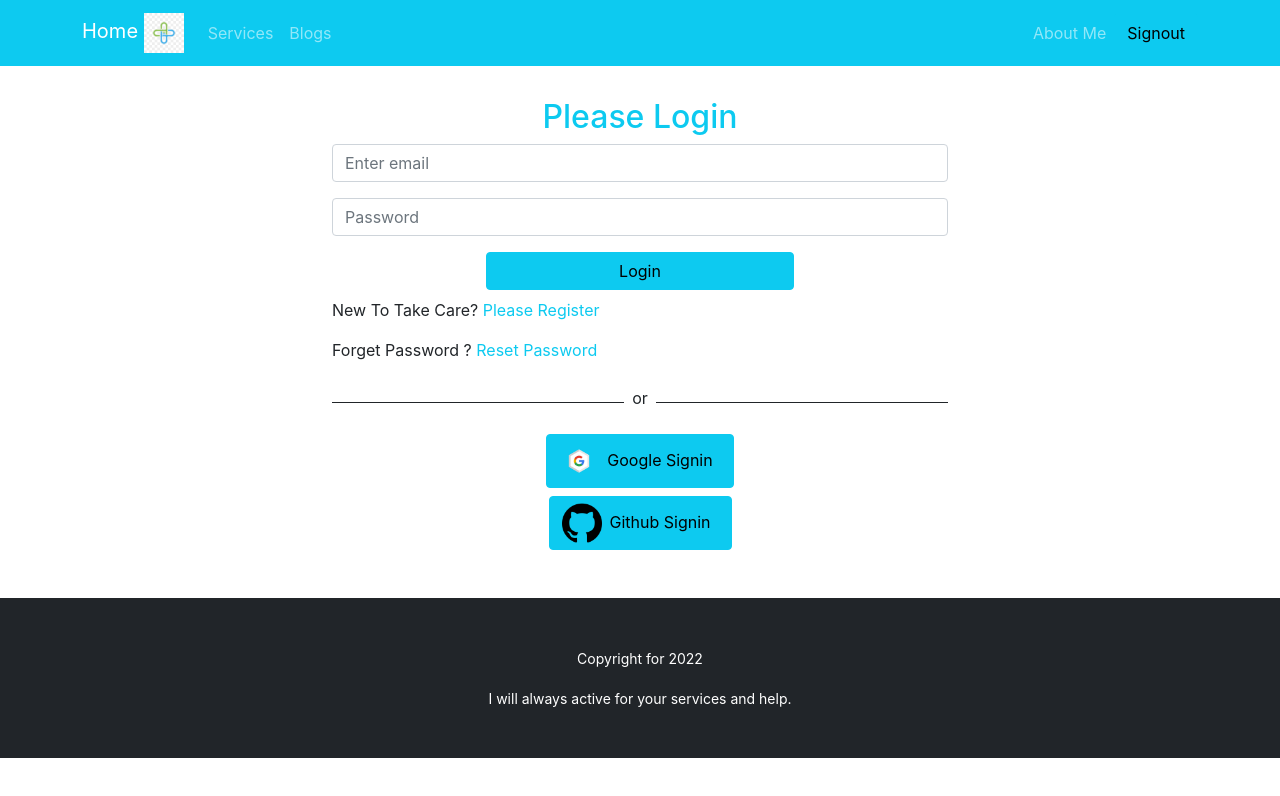
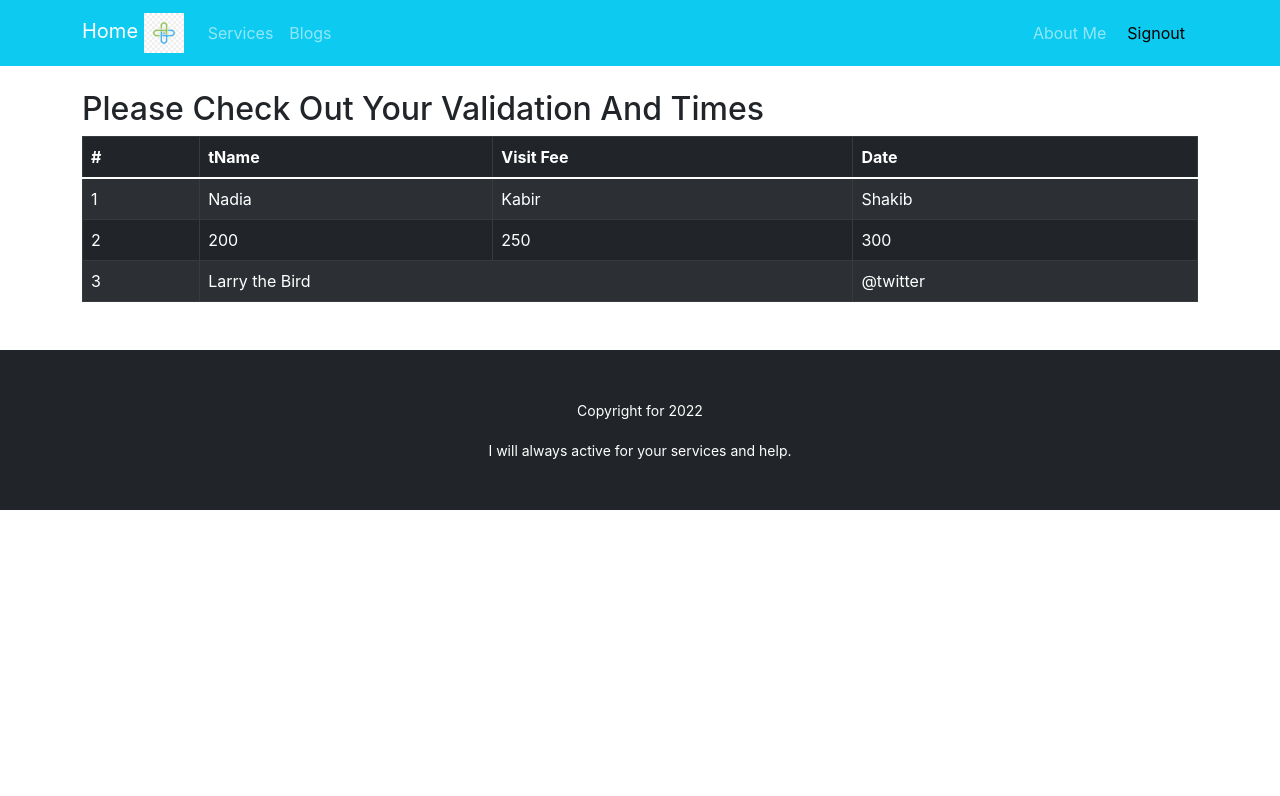
Before and after one commit to AkashMAbrrar/idnependent-service-provider, a React (Create React App) app: page /checkout in a window 1280 px wide. Before the commit this address led to /login. Shown: the top 796 px of the page. Built offline with nearby package versions, Linux system fonts and the light colour scheme; no server answers; sample sign-in values are in the browser's storage; the HTML template or start-up script is replaced by a standard one.

Commit message:
readme file text and email validation and toast is added

```diff
--- a/package.json
+++ b/package.json
@@ -14,6 +14,7 @@
     "react-firebase-hooks": "^5.0.3",
     "react-router-dom": "^6.3.0",
     "react-scripts": "5.0.1",
+    "react-toastify": "^8.2.0",
     "web-vitals": "^2.1.4"
   },
   "scripts": {
--- a/src/Pages/Checkout/Checkout/Checkout.js
+++ b/src/Pages/Checkout/Checkout/Checkout.js
@@ -1,9 +1,39 @@
 import React from 'react';
+import { Table } from 'react-bootstrap';
 
 const Checkout = () => {
     return (
-        <div>
+        <div className='container'>
             <h2>Please Check Out Your Validation And Times</h2>
+            <Table striped bordered hover variant="dark">
+                <thead>
+                    <tr>
+                        <th>#</th>
+                        <th>tName</th>
+                        <th>Visit Fee</th>
+                        <th>Date</th>
+                    </tr>
+                </thead>
+                <tbody>
+                    <tr>
+                        <td>1</td>
+                        <td>Nadia</td>
+                        <td>Kabir</td>
+                        <td>Shakib</td>
+                    </tr>
+                    <tr>
+                        <td>2</td>
+                        <td>200</td>
+                        <td>250</td>
+                        <td>300</td>
+                    </tr>
+                    <tr>
+                        <td>3</td>
+                        <td colSpan={2}>Larry the Bird</td>
+                        <td>@twitter</td>
+                    </tr>
+                </tbody>
+            </Table>
         </div>
     );
 };
--- /dev/null
+++ b/src/Pages/Home/Shared/Loading/Loading.js
@@ -0,0 +1,12 @@
+import React from 'react';
+import { Spinner } from 'react-bootstrap';
+
+const Loading = () => {
+    return (
+        <div style={{ height: "400px" }} className='w-100 d-flex justify-content-center align-items-center'>
+            <Spinner animation="border" variant="info" />
+        </div>
+    );
+};
+
+export default Loading;
--- a/src/Pages/Login/Login/Login.js
+++ b/src/Pages/Login/Login/Login.js
@@ -4,7 +4,10 @@ import { Button, Form } from 'react-bootstrap';
 import { useSendPasswordResetEmail, useSignInWithEmailAndPassword } from 'react-firebase-hooks/auth';
 import { Link, useLocation, useNavigate } from 'react-router-dom';
 import auth from '../../../firebase.init';
+import Loading from '../../Home/Shared/Loading/Loading';
 import SocialMedia from '../SocialMedia/SocialMedia';
+import { ToastContainer, toast } from 'react-toastify';
+import 'react-toastify/dist/ReactToastify.css';
 
 const Login = () => {
 
@@ -21,9 +24,12 @@ const Login = () => {
         loading,
         error,
     ] = useSignInWithEmailAndPassword(auth);
-    const [sendPasswordResetEmail] = useSendPasswordResetEmail(auth);
+    const [sendPasswordResetEmail, sending] = useSendPasswordResetEmail(auth);
 
 
+    if (loading || sending) {
+        return <Loading></Loading>
+    }
 
     if (user) {
         navigate(from, { replace: true });
@@ -46,8 +52,12 @@ const Login = () => {
 
     const rsetPassword = async () => {
         const email = emailRef.current.value;
-        await sendPasswordResetEmail(email);
-        alert('Sent Email')
+        if (email) {
+            await sendPasswordResetEmail(email);
+            toast('Sent Email')
+        } else {
+            toast('please enter your email')
+        }
     }
 
     return (
@@ -68,8 +78,9 @@ const Login = () => {
             </Form>
             {errorElement}
             <p>New To Take Care? <Link to='/register' className='text-info pe-auto text-decoration-none' onClick={nevigateRegister}>Please Register</Link></p>
-            <p>Forget Password ? <Link to='/register' className='text-info pe-auto text-decoration-none' onClick={rsetPassword}>Reset Password</Link></p>
+            <p>Forget Password ? <button className='btn btn-linki text-info pe-auto text-decoration-none' onClick={rsetPassword}>Reset Password</button></p>
             <SocialMedia></SocialMedia>
+            <ToastContainer />
         </div>
     );
 };
--- a/src/Pages/Login/Register/Register.js
+++ b/src/Pages/Login/Register/Register.js
@@ -1,32 +1,40 @@
-import React from 'react';
+import React, { useState } from 'react';
 import { Link, useNavigate } from 'react-router-dom';
-import { useCreateUserWithEmailAndPassword } from 'react-firebase-hooks/auth';
+import { useCreateUserWithEmailAndPassword, useUpdateProfile } from 'react-firebase-hooks/auth';
 import './Register.css';
 import auth from '../../../firebase.init';
 import SocialMedia from '../SocialMedia/SocialMedia';
+import { async } from '@firebase/util';
+import Loading from '../../Home/Shared/Loading/Loading';
 const Register = () => {
+    const [agree, setAgree] = useState(false)
     const [
         createUserWithEmailAndPassword,
         user,
         loading,
         error,
-    ] = useCreateUserWithEmailAndPassword(auth);
+    ] = useCreateUserWithEmailAndPassword(auth, { sendEmailVerification: true });
+    const [updateProfile, updating, updateError] = useUpdateProfile(auth);
     const navigate = useNavigate();
     const nevigateLogin = () => {
         navigate('/home');
     }
 
-    if (user) {
-        navigate('/home');
-    }
 
-    const handleRegister = event => {
+    const handleRegister = async (event) => {
         event.preventDefault();
         const name = event.target.name.value;
         const email = event.target.email.value;
         const password = event.target.password.value;
 
-        createUserWithEmailAndPassword(email, password);
+        await createUserWithEmailAndPassword(email, password);
+        await updateProfile({ displayName: name });
+        alert('Updated Profile');
+        navigate('/home');
+
+        if (loading || updating) {
+            return <Loading></Loading>
+        }
 
     }
     return (
@@ -36,9 +44,13 @@ const Register = () => {
                 <input type="text" name="name" id="" placeholder='Your Name' />
                 <input type="email" name="email" id="" placeholder='Your Email' required />
                 <input type="password" name="password" id="" placeholder='Your Password' required />
-                <input type="checkbox" name="conditions" id="conditions" />
-                <label htmlFor="conditons">Terms And Conditions</label>
-                <input className='btn btn-info w-50 mx-auto mt-2' type="submit" value="Register" />
+                <input onClick={() => setAgree(!agree)} type="checkbox" name="conditions" id="conditions" />
+                <label className={agree ? 'ps-2 text-info' : 'ps-2 text-danger'} htmlFor="conditions">Terms And Conditions</label>
+                <input
+                    disabled={!agree}
+                    className='btn btn-info w-50 mx-auto mt-2'
+                    type="submit"
+                    value="Register" />
             </form>
             <p>Already Have An Account? <Link to='/login' className='text-info pe-auto text-decoration-none' onClick={nevigateLogin}>Please Login</Link></p>
             <SocialMedia></SocialMedia>
--- a/src/Pages/Login/RequireAuth/RequireAuth.js
+++ b/src/Pages/Login/RequireAuth/RequireAuth.js
@@ -2,10 +2,14 @@ import React from 'react';
 import { useAuthState } from 'react-firebase-hooks/auth';
 import { Navigate, useLocation } from 'react-router-dom';
 import auth from '../../../firebase.init';
+import Loading from '../../Home/Shared/Loading/Loading';
 
 const RequireAuth = ({ children }) => {
-    const [user] = useAuthState(auth);
+    const [user, loading] = useAuthState(auth);
     const location = useLocation();
+    if (loading) {
+        return <Loading></Loading>
+    }
     if (!user) {
         return <Navigate to="/login" state={{ from: location }} replace />
     }
--- a/src/Pages/Login/SocialMedia/SocialMedia.js
+++ b/src/Pages/Login/SocialMedia/SocialMedia.js
@@ -4,6 +4,7 @@ import github from '../../../images/github.png';
 import { useSignInWithGithub, useSignInWithGoogle } from 'react-firebase-hooks/auth';
 import auth from '../../../firebase.init';
 import { useNavigate } from 'react-router-dom';
+import Loading from '../../Home/Shared/Loading/Loading';
 
 const SocialMedia = () => {
     const [signInWithGoogle, user, loading, error] = useSignInWithGoogle(auth);
@@ -11,6 +12,9 @@ const SocialMedia = () => {
     const navigate = useNavigate();
     let errorElement;
 
+    if (loading || loading1) {
+        return <Loading></Loading>
+    }
     if (error || error1) {
         errorElement = <p className='text-danger'>Error: {error?.message}{error1?.message}</p>
     }
```
Also changed, not shown: 2 other files (tests, documents, lock files or other folders).
